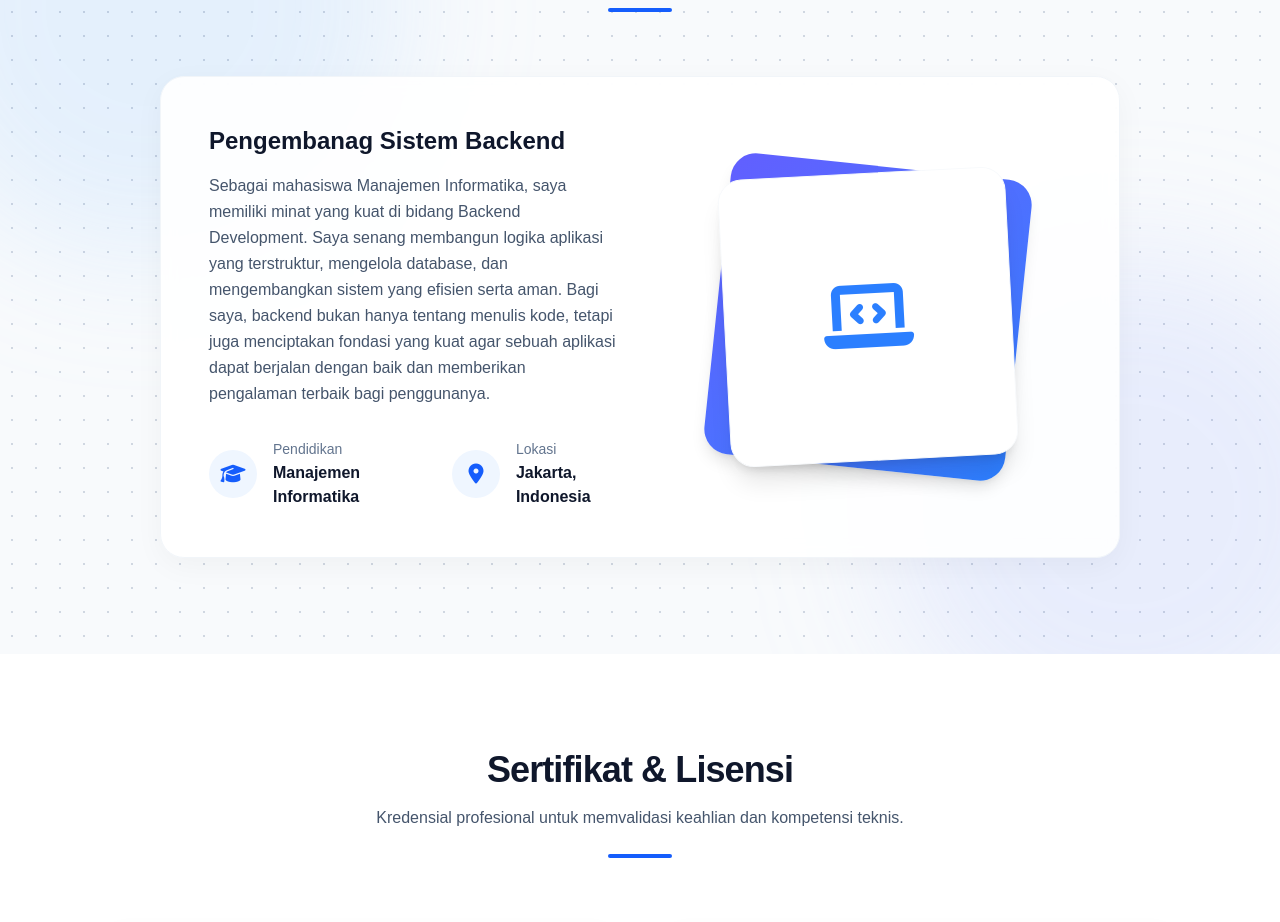
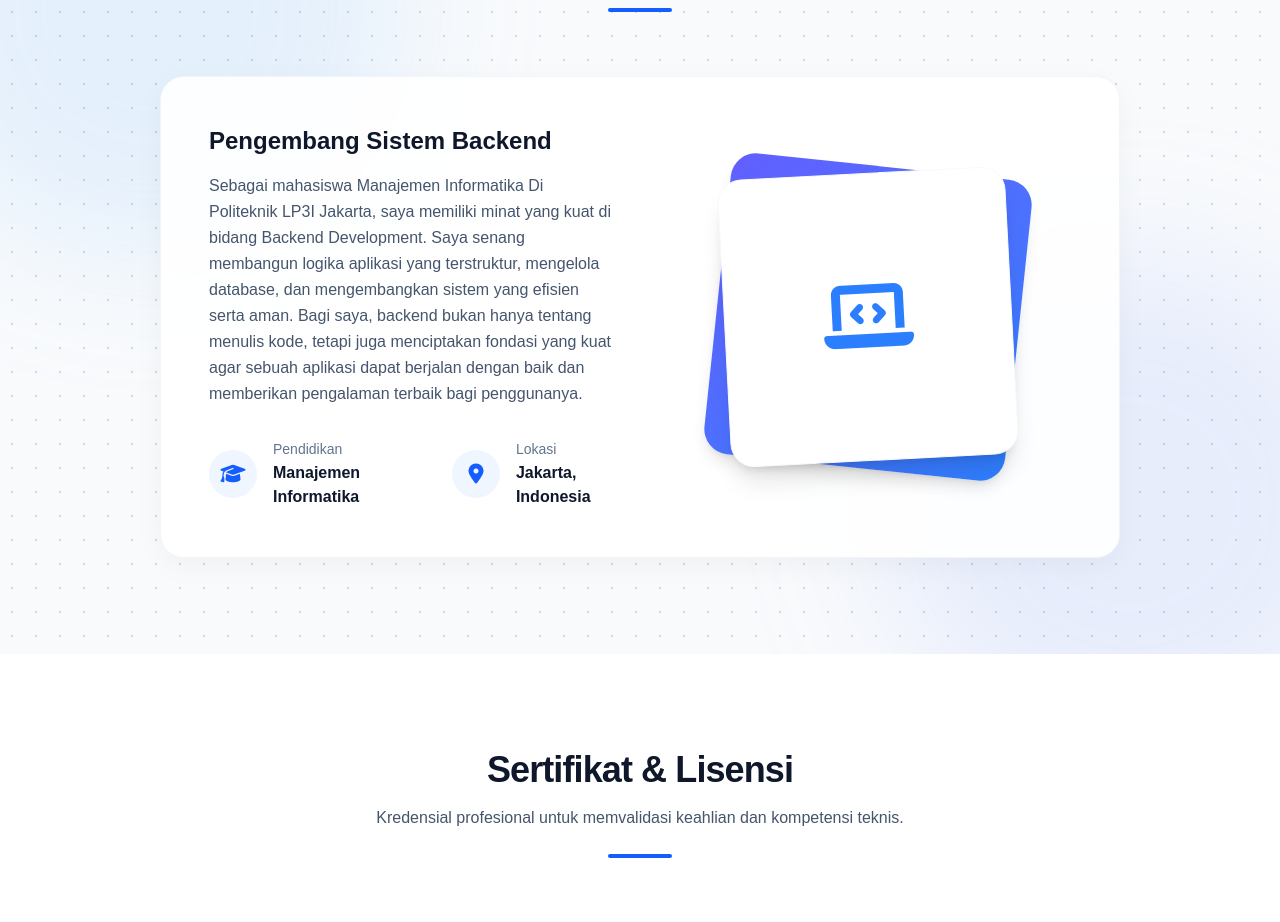
Before and after one commit to FalaahHamidHutasoit/portofolio, a Next.js app: page / in a window 1280 px wide. Shown: the part 1060-1982 px from the top of the page. Built offline with nearby package versions, Linux system fonts and the light colour scheme.

Commit message:
Update Code

```diff
--- a/app/components/About.js
+++ b/app/components/About.js
@@ -30,10 +30,10 @@ export default function About() {
             {/* Left Column: Text Content */}
             <div>
               <h3 className="text-2xl font-bold text-slate-900 mb-4">
-                Pengembanag Sistem Backend
+                Pengembang Sistem Backend
               </h3>
               <p className="text-slate-600 leading-relaxed mb-8">
-                Sebagai mahasiswa Manajemen Informatika, saya memiliki minat yang kuat di bidang Backend Development. Saya senang membangun logika aplikasi yang terstruktur, mengelola database, dan mengembangkan sistem yang efisien serta aman. Bagi saya, backend bukan hanya tentang menulis kode, tetapi juga menciptakan fondasi yang kuat agar sebuah aplikasi dapat berjalan dengan baik dan memberikan pengalaman terbaik bagi penggunanya.
+                Sebagai mahasiswa Manajemen Informatika Di Politeknik LP3I Jakarta, saya memiliki minat yang kuat di bidang Backend Development. Saya senang membangun logika aplikasi yang terstruktur, mengelola database, dan mengembangkan sistem yang efisien serta aman. Bagi saya, backend bukan hanya tentang menulis kode, tetapi juga menciptakan fondasi yang kuat agar sebuah aplikasi dapat berjalan dengan baik dan memberikan pengalaman terbaik bagi penggunanya.
               </p>
 
               <div className="flex flex-col sm:flex-row gap-6 sm:gap-12">
--- a/app/components/Certificates.js
+++ b/app/components/Certificates.js
@@ -17,6 +17,7 @@ export default function Certificates() {
       description: "Sertifikasi profesional yang memvalidasi kompetensi dalam merancang arsitektur database, optimasi query, manajemen penyimpanan, serta memastikan keamanan data sistem backend.",
       image: "/cert-db.jpg"
     },
+
     {
       id: 2,
       title: "Sertifikat TOK (Tenaga Operator Komputer)",
```
